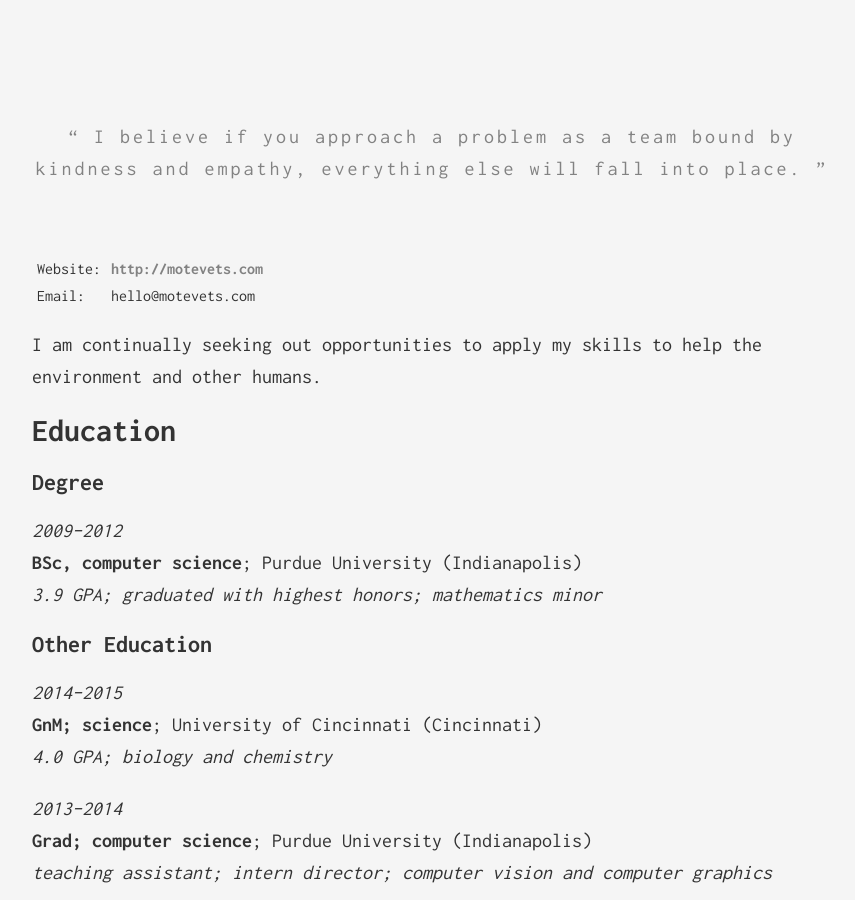
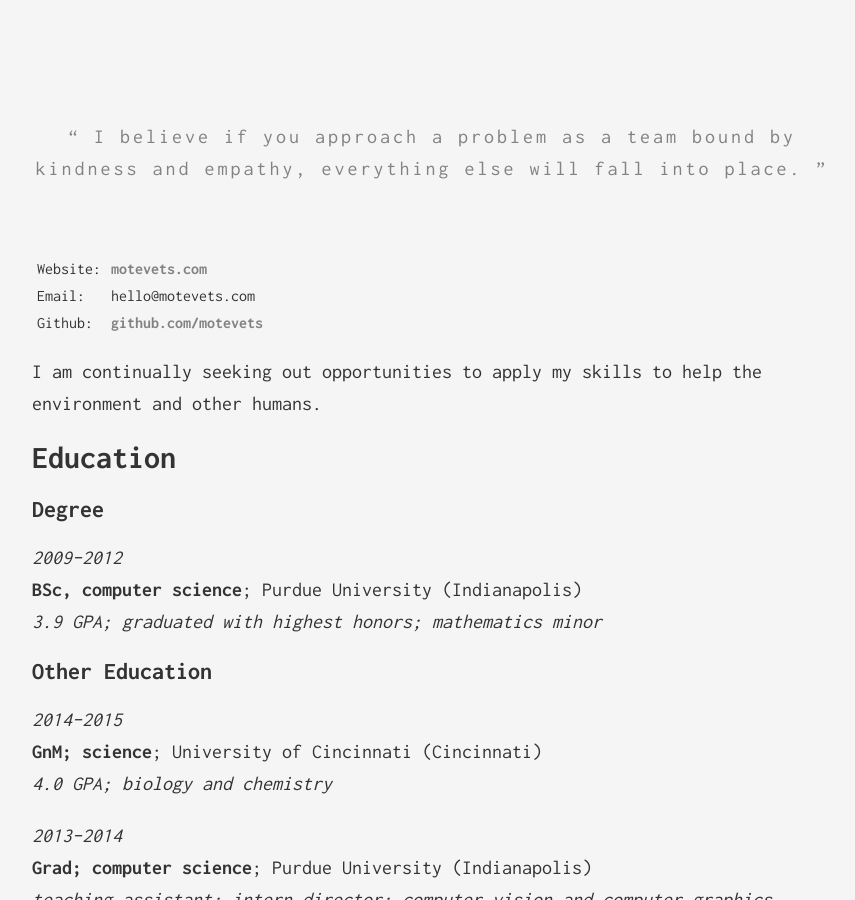
Before and after one commit to kindrowboat/motevets.com, a Jekyll site: the page built from resume.md, in a window 1280 px wide and 900 px high, scrolled down 377 px. Shown: the whole window, without its empty margins (208-1063 px from the left). Built offline with Jekyll 4.4.1, drawn with Linux system fonts in a browser that asks for light colours.

Commit message:
Update contact information in resume

```diff
--- a/resume.md
+++ b/resume.md
@@ -7,8 +7,9 @@ permalink: /resume/
 
 > I believe if you approach a problem as a team bound by kindness and empathy, everything else will fall into place.
 
-Website: | [http://motevets.com](http://motevets.com)
+Website: | [motevets.com](https://motevets.com)
 Email:   | hello@motevets.com
+Github:  | [github.com/motevets](https://github.com/motevets)
 
 I am continually seeking out opportunities to apply my skills to help the environment and other humans.
 
```
